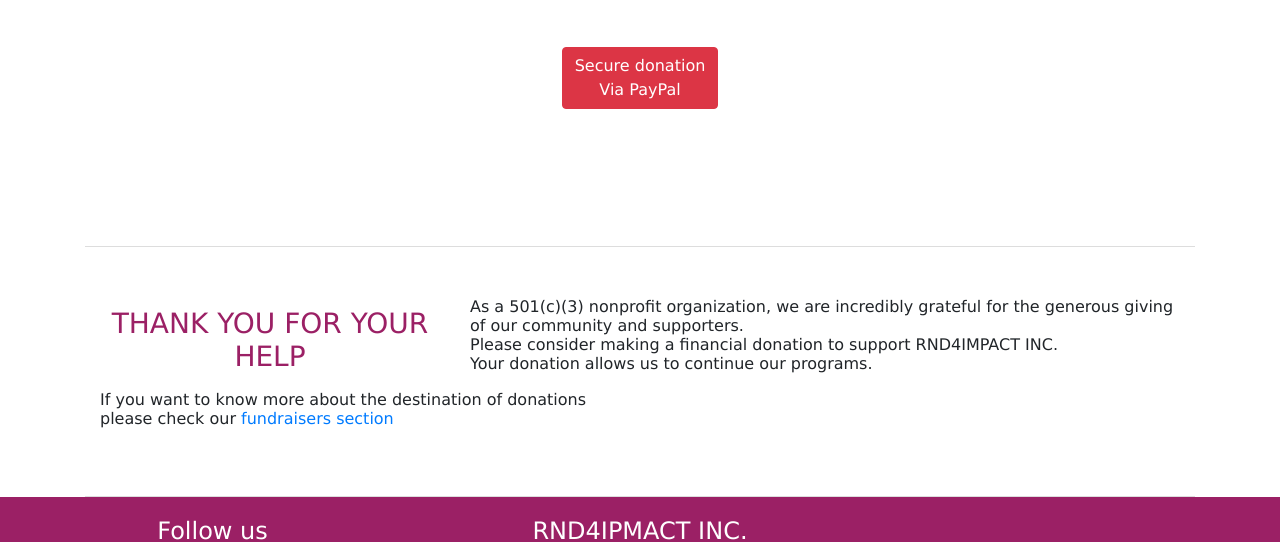
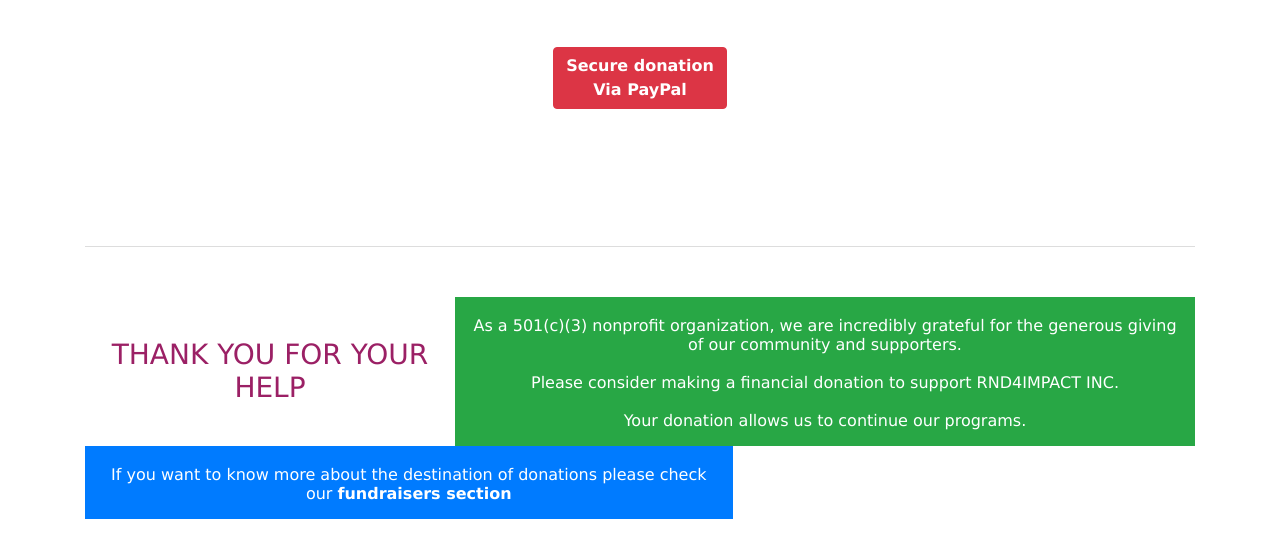
Before and after one commit to vicc30/RND4IMPACT, a website: page donate.html in a window 1280 px wide. Shown: the part 1070-1612 px from the top of the page. Drawn offline with nearby package versions, Linux system fonts and the light colour scheme; files whose address does not match are found by name.

Commit message:
Modify donate page and thank you section

```diff
--- a/donate.html
+++ b/donate.html
@@ -58,22 +58,22 @@
         <div class="row row-content" id="donationButton">
             <div class="col col-12">
                 <div class="container d-flex justify-content-center" >
-                    <a class="btn btn-danger" href="https://www.paypal.com/donate/?token=EI14n0pT7Z5YaZfn2AScOOF9vSy_A3M2kDsnUVfIP0GRazrJ4s0FXT7uRpIAl6osBj2voG&country.x=US&locale.x=">Secure donation<br> Via PayPal</a>
+                    <a class="btn btn-danger" href="https://www.paypal.com/donate/?token=EI14n0pT7Z5YaZfn2AScOOF9vSy_A3M2kDsnUVfIP0GRazrJ4s0FXT7uRpIAl6osBj2voG&country.x=US&locale.x="><strong> Secure donation<br> Via PayPal</strong></a>
                 </div>
 
             </div>
         </div>
         <div class="row row-content">
-            <div class="col col-12 col-md-4 order-2 order-md-1 text-center">
+            <div class="col col-12 col-md-4 order-2 order-md-1 align-self-center text-center">
                 <h3>THANK YOU FOR YOUR HELP</h3>
             </div>
-            <div class="col col-12 col-md-8 order-1 order-md-2">
-                <p>As a 501(c)(3) nonprofit organization, we are incredibly grateful for the generous giving of our community and supporters.<br>
-                    Please consider making a financial donation to support RND4IMPACT INC.<br>
-                    Your donation allows us to continue our programs.</p>
+            <div class="col col-12 col-md-8 order-1 order-md-2 bg-success text-white text-center">
+                <p><br>As a 501(c)(3) nonprofit organization, we are incredibly grateful for the generous giving of our community and supporters.<br>
+                    <br>Please consider making a financial donation to support RND4IMPACT INC.<br>
+                    <br>Your donation allows us to continue our programs.</p>
             </div>
-            <div class="col col-12 col-md-6 order-12">
-                <p>If you want to know more about the destination of donations please check our <a href="./activities.html#fundraise">fundraisers section</a></p>
+            <div class="col col-12 col-md-7 order-12 bg-primary text-center text-white">
+                <p><br>If you want to know more about the destination of donations please check our <strong><a href="./activities.html#fundraise" class="text-white">fundraisers section</a></strong></p>
             </div>
         </div>
     </div>
```
Also changed, not shown: docs/contact.html (+1 -1 lines), docs/donate.html (+1 -1 lines), docs/volunteer.html (+1 -1 lines).
